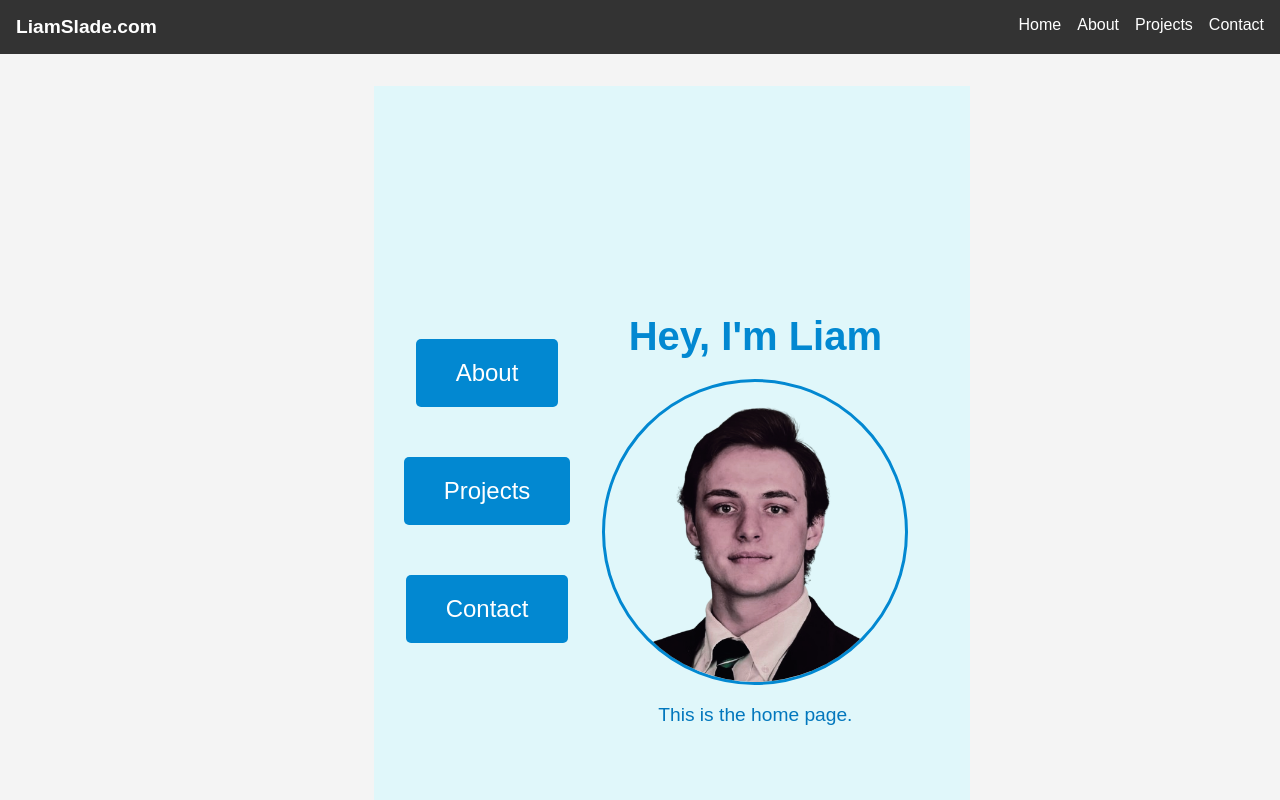
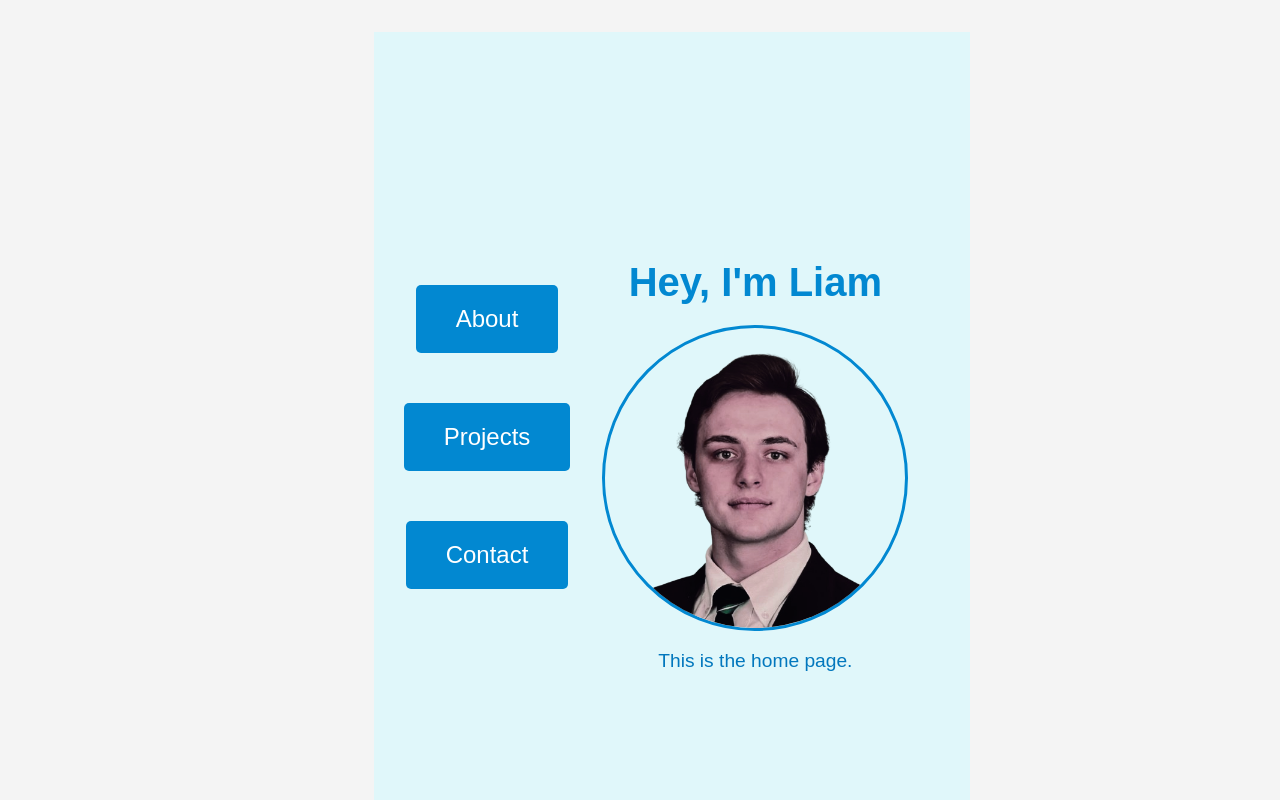
Before and after one commit to Laamb21/Personal_Website, a React (Create React App) app: page / in a window 1280 px wide. Shown: the top 800 px of the page. Built offline with nearby package versions, Linux system fonts and the light colour scheme.

Commit message:
Removed navbar

```diff
--- a/src/App.js
+++ b/src/App.js
@@ -8,7 +8,6 @@ import Projects from './pages/Projects';
 import Contact from './pages/Contact';
 
 // Import components
-import Navbar from './components/Navbar';
 import Footer from './components/Footer';
 
 // Import styling
@@ -17,7 +16,6 @@ import './styles/App.css'
 function App() {
   return (
     <Router>
-      <Navbar />
       <div className="main-content">
         <Routes>
           <Route exact path="/" element={<Home />} />
--- a/src/components/Navbar.js
+++ /dev/null
@@ -1,20 +0,0 @@
-import React from 'react';
-import { Link } from 'react-router-dom';
-
-function Navbar() {
-  return (
-    <nav className="navbar">
-      <Link to="/" className="logo">
-        LiamSlade.com
-      </Link>
-      <div className="nav-links">
-        <Link to="/">Home</Link>
-        <Link to="/about">About</Link>
-        <Link to="/projects">Projects</Link>
-        <Link to="/contact">Contact</Link>
-      </div>
-    </nav>
-  );
-}
-
-export default Navbar;
```
